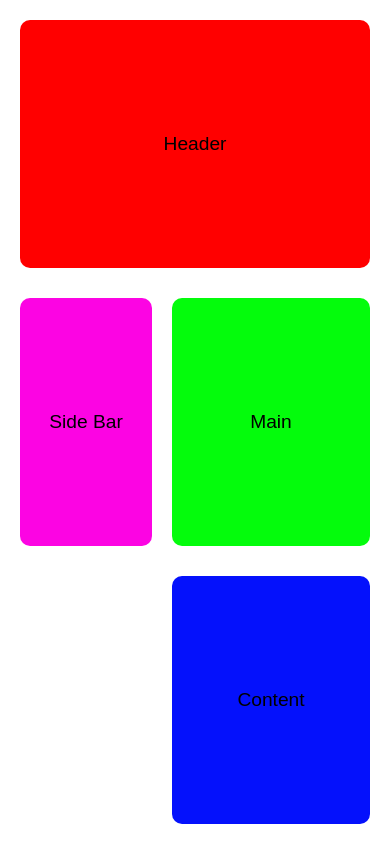
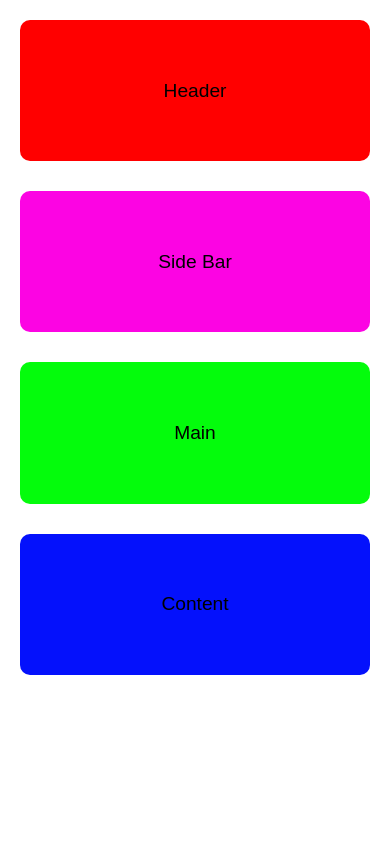
Before and after one commit to SachiniRasanga/Css_Grid_Layout2, a plain HTML site: page index.html in a window 390 px wide. Drawn offline with Linux system fonts and the light colour scheme.

Commit message:
dynamic mobile view

```diff
--- a/index.html
+++ b/index.html
@@ -1,4 +1,3 @@
-
 <!DOCTYPE html>
 <html lang="en">
 <head>
@@ -12,7 +11,7 @@
         <div class="header">Header</div>
         <div class="sidebar">Side Bar</div>
         <div class="main">Main</div>
-        <!-- <div class="treatment">Treatment</div> -->
+        <div class="treatment d-none">Treatment</div>
         <div class="content">Content</div>
    <div>
 </body>
--- a/styles.css
+++ b/styles.css
@@ -21,23 +21,15 @@ body {
   box-sizing: border-box;
   height: 100vh;
 }
-.grid-container:has(.treatment:not(:last-child)){
 
+.grid-container:has(.treatment.d-none) {
+  grid-template-columns: 2fr 3fr; /* Wider main area */
   grid-template-areas:
-  "header header header"
-  "sidebar main treatment"
-  ". content .";
+    "header header"
+    "sidebar main"
+    ". content";
+}
 
-
-}
-.grid-container:not(:has(.treatment)) {
-  grid-template-columns: 2fr 3fr;
-
-  grid-template-areas:
-      "header header"
-      "sidebar main"
-      ". content";
-}
 .header{
 
   grid-area: header;
@@ -88,7 +80,11 @@ border-radius: 10px;
 
 
 }
+.d-none{
 
+  display: none;
+
+}
 .content{
 
   grid-area: content;
@@ -103,13 +99,14 @@ border-radius: 10px;
 }
 
 @media (max-width: 768px) {
-  .grid-container {
-    grid-template-columns: 1fr;
+
+  .grid-container:has(.treatment.d-none) {
+    grid-template-columns: 1fr; /* Wider main area */
     grid-template-areas:
-
       "header"
+      "sidebar"
       "main"
-      "sidebar"
       "content";
   }
+
 }
```
